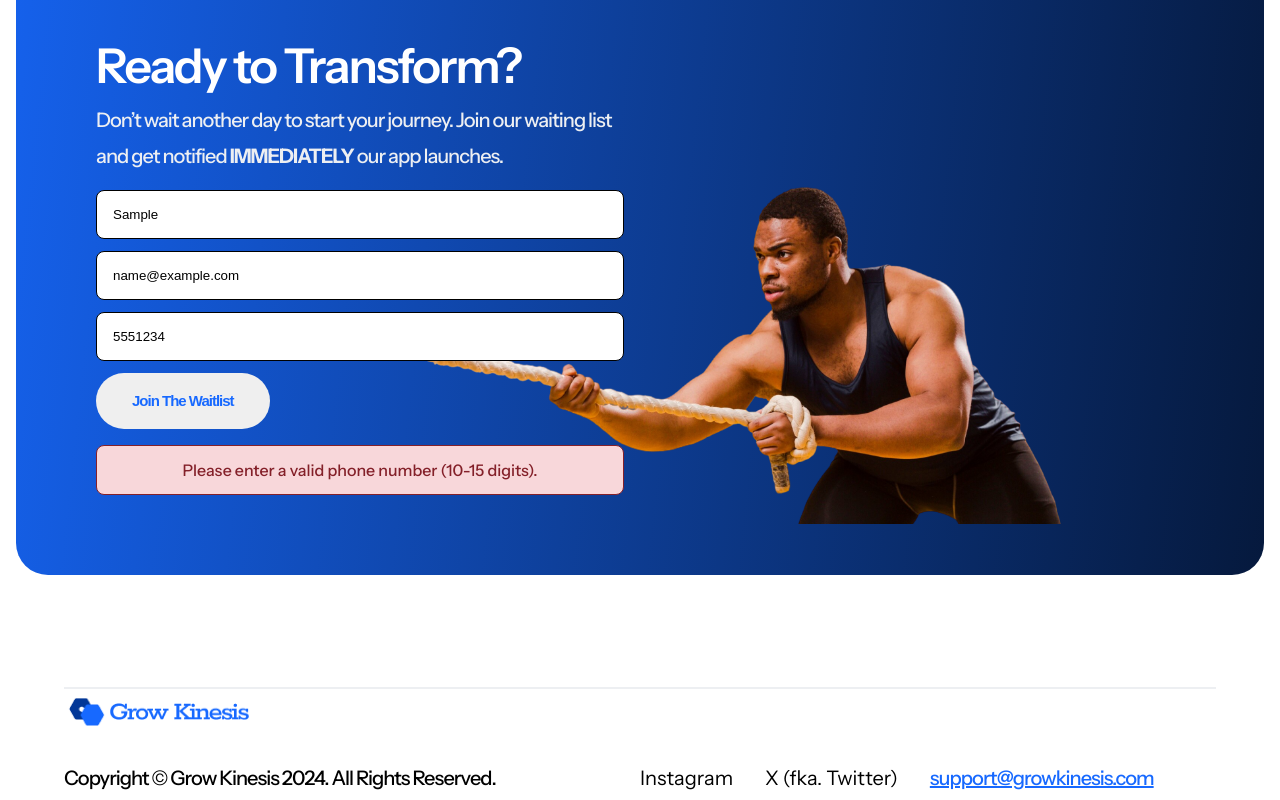
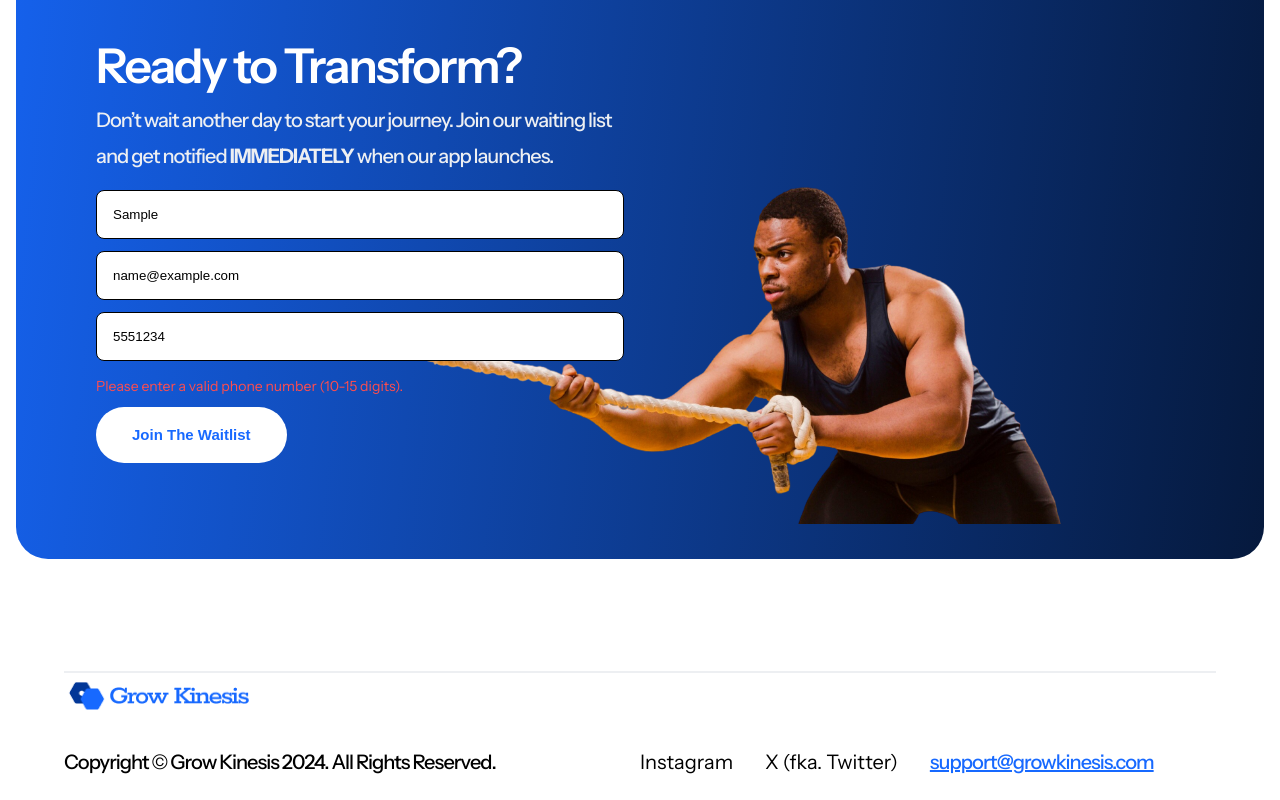
Before and after one commit to Meetkamal256/Grow-Kinesis, a Next.js app: page / in a window 1280 px wide. Both pictures are taken after typing "Sample", "name@example.com", "5551234" into the empty fields and a click on the button "Join The Waitlist". Shown: the part 2890-3690 px from the top of the page. Built offline with nearby package versions, Linux system fonts and the light colour scheme.

Commit message:
modified logic for form validation and contact section styling

```diff
--- a/app/_components/section/ContactSection/ContactSection.module.css
+++ b/app/_components/section/ContactSection/ContactSection.module.css
@@ -16,7 +16,7 @@
 
 .contactSection .contactRight {
   position: absolute;
-  top: 65px;
+  top: 67px;
   left: 430px;
   z-index: 9;
 }
@@ -66,18 +66,27 @@
 }
 
 .contactSection .button {
-  padding: 10px 36px 10px 36px;
+  padding: 10px 36px;
   border-radius: 80px;
   color: var(--blue-color);
+  background: #fff;
   font-size: 15px;
   font-weight: 600;
   line-height: 36px;
-  letter-spacing: -1px;
   text-align: left;
   cursor: pointer;
   max-width: fit-content;
 }
 
+/* Styling for individual error messages under each input field */
+.contactSection .inputError {
+  font-size: 14px;
+  color: #ff4d4d; /* Red color for error message */
+  margin-top: 4px;
+  display: block;
+}
+
+/* Main message container styles */
 .contactSection .message {
   padding: 12px;
   margin-top: 16px;
@@ -99,15 +108,14 @@
 
 /* Error message styling */
 .contactSection .error {
-  background-color: #f8d7da;
-  color: #842029;
-  border: 1px solid #842029;
+  background-color: #f8d7da; /* Light red background */
+  color: #842029; /* Dark red text */
+  border: 1px solid #842029; /* Dark red border */
 }
 
-/* Fade-out effect */
+/* Fade out effect for the message */
 .contactSection .fadeOut {
   opacity: 0;
-  transition: opacity 0.5s ease-in-out;
 }
 
 /* Large Laptop Styles (1025px - 1280px) */
--- a/app/_components/section/ContactSection/ContactSection.tsx
+++ b/app/_components/section/ContactSection/ContactSection.tsx
@@ -5,6 +5,12 @@ import Image from "next/image";
 
 const ContactSection = () => {
   const [formData, setFormData] = useState({
+    name: "",
+    email: "",
+    phone: "",
+  });
+
+  const [errors, setErrors] = useState({
     name: "",
     email: "",
     phone: "",
@@ -24,46 +30,42 @@ const ContactSection = () => {
   const handleInputChange = (e: React.ChangeEvent<HTMLInputElement>) => {
     const { name, value } = e.target;
     setFormData({ ...formData, [name]: value });
+    setErrors({ ...errors, [name]: "" }); // Clear error when user starts typing
   };
 
   // Validate form fields before submission
   const validateForm = () => {
+    let valid = true;
+    const newErrors = { name: "", email: "", phone: "" };
+
     // Check for empty fields or fields containing only whitespace
-    if (
-      !formData.name.trim() ||
-      !formData.email.trim() ||
-      !formData.phone.trim()
-    ) {
-      setMessage("All fields are required and cannot contain only spaces.");
-      setMessageType("error");
-      return false;
+    if (!formData.name.trim()) {
+      newErrors.name = "Name is required.";
+      valid = false;
+    } else if (!nameRegex.test(formData.name)) {
+      newErrors.name =
+        "Please enter a valid name (letters, spaces, and apostrophes only).";
+      valid = false;
     }
 
-    // Validate name (ensure it only contains letters, spaces, and apostrophes)
-    if (!nameRegex.test(formData.name)) {
-      setMessage(
-        "Please enter a valid name (letters, spaces, and apostrophes only)."
-      );
-      setMessageType("error");
-      return false;
+    if (!formData.email.trim()) {
+      newErrors.email = "Email is required.";
+      valid = false;
+    } else if (!emailRegex.test(formData.email)) {
+      newErrors.email = "Please enter a valid email address.";
+      valid = false;
     }
 
-    // Validate email
-    if (!emailRegex.test(formData.email)) {
-      setMessage("Please enter a valid email address.");
-      setMessageType("error");
-      return false;
+    if (!formData.phone.trim()) {
+      newErrors.phone = "Phone number is required.";
+      valid = false;
+    } else if (!phoneRegex.test(formData.phone)) {
+      newErrors.phone = "Please enter a valid phone number (10-15 digits).";
+      valid = false;
     }
 
-    // Validate phone number
-    if (!phoneRegex.test(formData.phone)) {
-      setMessage("Please enter a valid phone number (10-15 digits).");
-      setMessageType("error");
-      return false;
-    }
-
-    // All validations passed
-    return true;
+    setErrors(newErrors);
+    return valid;
   };
 
   // Handle form submission
@@ -122,7 +124,7 @@ const ContactSection = () => {
           <h2 className={styles.title}>Ready to Transform?</h2>
           <p className={styles.description}>
             Don’t wait another day to start your journey. Join our waiting list
-            and get notified <strong>IMMEDIATELY</strong> our app launches.
+            and get notified <strong>IMMEDIATELY</strong> when our app launches.
           </p>
           <form className={styles.form} onSubmit={handleSubmit}>
             <input
@@ -132,8 +134,11 @@ const ContactSection = () => {
               className={styles.input}
               value={formData.name}
               onChange={handleInputChange}
-              required
             />
+            {errors.name && (
+              <span className={styles.inputError}>{errors.name}</span>
+            )}
+
             <input
               type="email"
               name="email"
@@ -141,8 +146,11 @@ const ContactSection = () => {
               className={styles.input}
               value={formData.email}
               onChange={handleInputChange}
-              required
             />
+            {errors.email && (
+              <span className={styles.inputError}>{errors.email}</span>
+            )}
+
             <input
               type="tel"
               name="phone"
@@ -150,8 +158,11 @@ const ContactSection = () => {
               className={styles.input}
               value={formData.phone}
               onChange={handleInputChange}
-              required
             />
+            {errors.phone && (
+              <span className={styles.inputError}>{errors.phone}</span>
+            )}
+
             <button
               className={styles.button}
               type="submit"
```
